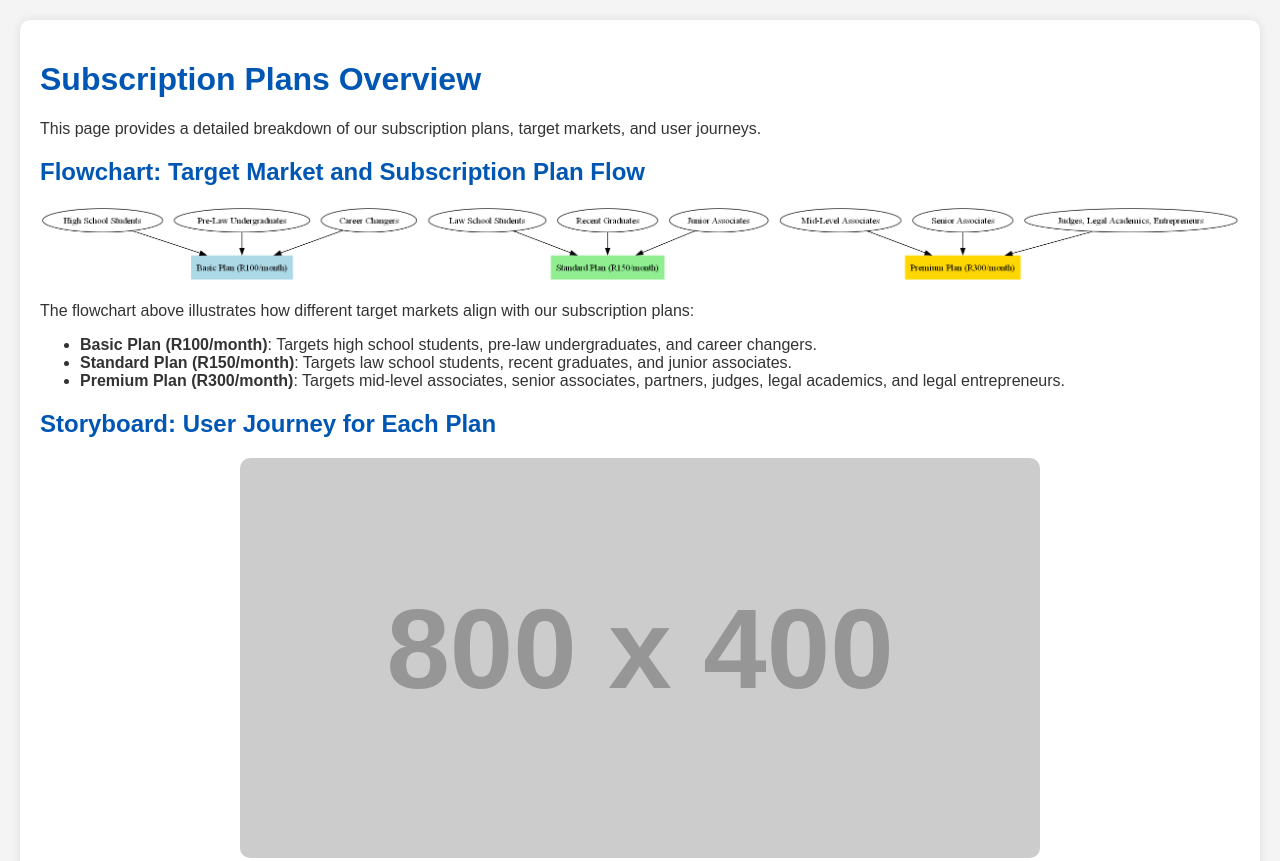
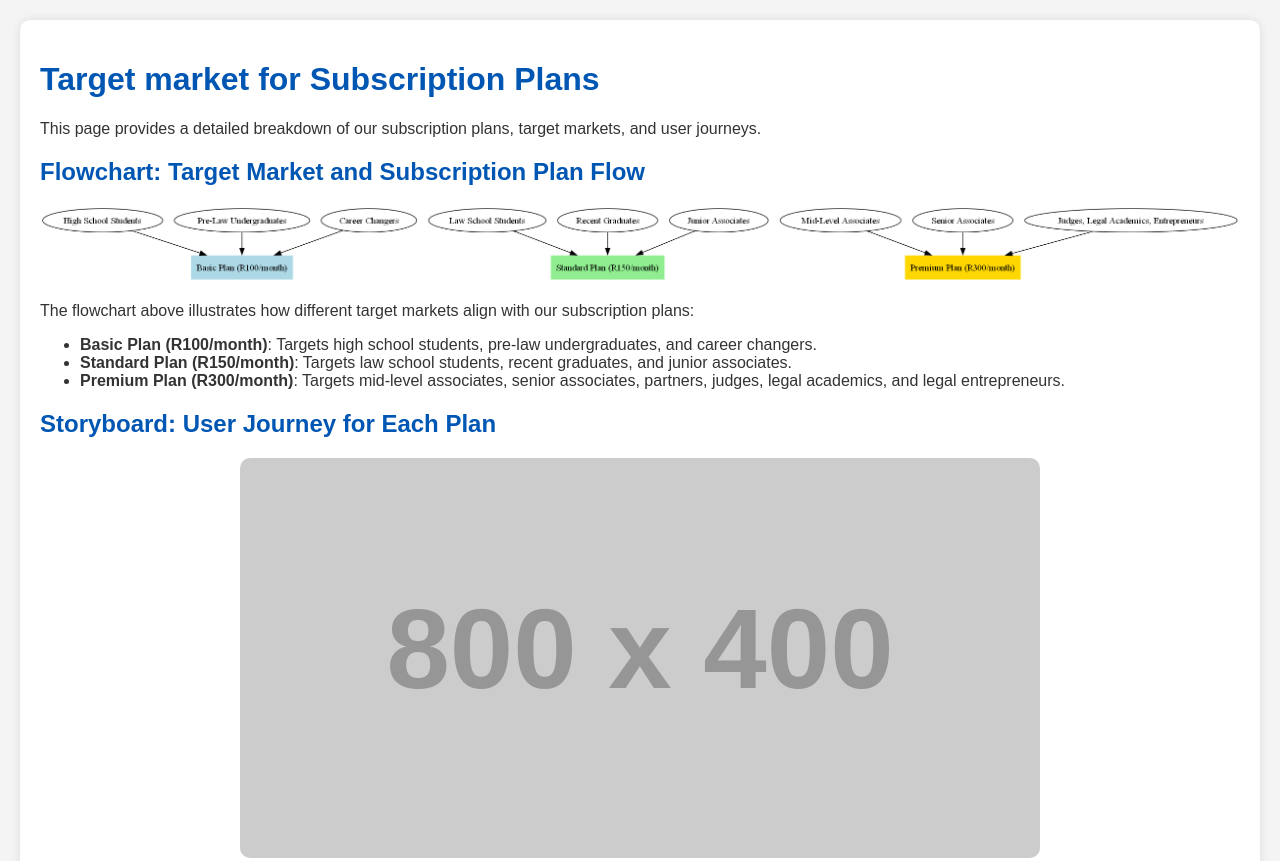
Before and after one commit to iederees-create/targetmarketdemographics, a plain HTML site: page index.html in a window 1280 px wide. Shown: the top 861 px of the page. Drawn offline with Linux system fonts and the light colour scheme; placeholder pictures from the web are drawn by us.

Commit message:
Update index.html

```diff
--- a/index.html
+++ b/index.html
@@ -3,7 +3,7 @@
 <head>
     <meta charset="UTF-8">
     <meta name="viewport" content="width=device-width, initial-scale=1.0">
-    <title>Subscription Plans Overview</title>
+    <title>Target market analysis</title>
     <style>
         body {
             font-family: Arial, sans-serif;
@@ -52,7 +52,7 @@
 </head>
 <body>
     <div class="container">
-        <h1>Subscription Plans Overview</h1>
+        <h1>Target market for Subscription Plans</h1>
         <p>This page provides a detailed breakdown of our subscription plans, target markets, and user journeys.</p>
 
         <!-- Flowchart Section -->
```
